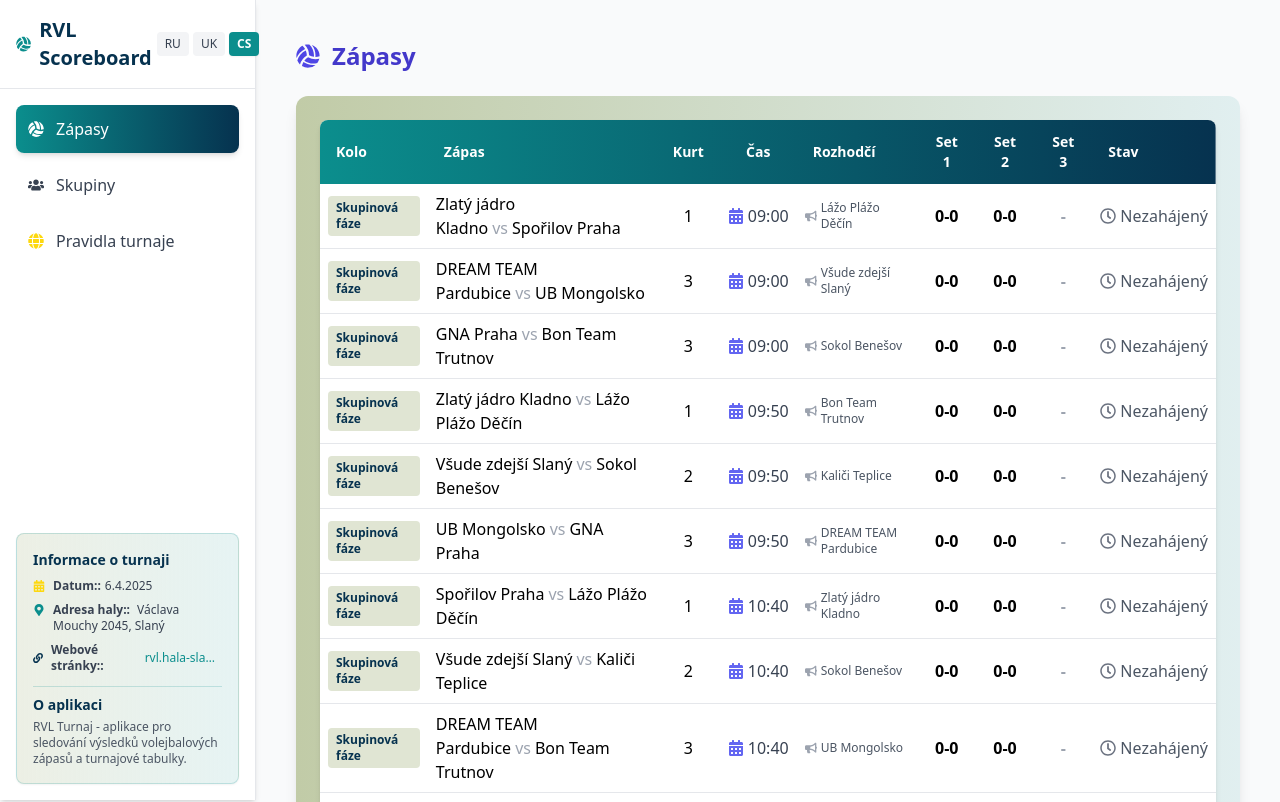
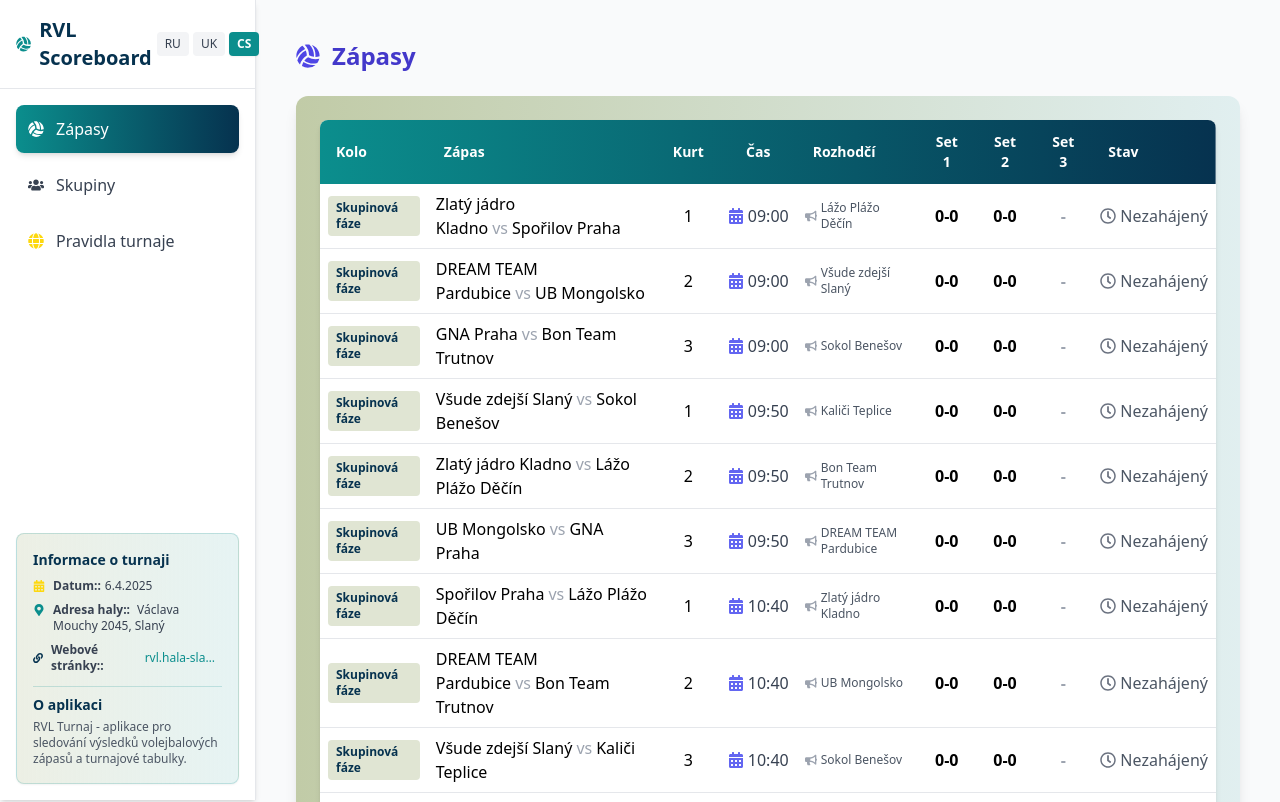
Before and after one commit to badreiko/volleyball-tournament-tracker, a React (Create React App) app: page / in a window 1280 px wide. Shown: the top 802 px of the page. Built offline with nearby package versions, Linux system fonts and the light colour scheme.

Commit message:
Обновление App.js

```diff
--- a/src/App.js
+++ b/src/App.js
@@ -21,27 +21,33 @@ const initialTeams = [
 
 // Начальные данные матчей (убедитесь, что refereeRule здесь не нужны, т.к. выбор ручной)
 const initialMatches = [
-    { id: 'A1-A2', court: 1, time: '09:00', team1: 'A1', team2: 'A2', group: 'A', set1Team1: 0, set1Team2: 0, set2Team1: 0, set2Team2: 0, set3Team1: 0, set3Team2: 0, winner: null, status: 'not_started', round: 'group', refereeTeamCode: 'A3', refereeRule: null },
-    { id: 'A2-A3', court: 1, time: '10:40', team1: 'A2', team2: 'A3', group: 'A', set1Team1: 0, set1Team2: 0, set2Team1: 0, set2Team2: 0, set3Team1: 0, set3Team2: 0, winner: null, status: 'not_started', round: 'group', refereeTeamCode: 'A1', refereeRule: null },
-    { id: 'A1-A3', court: 1, time: '09:50', team1: 'A1', team2: 'A3', group: 'A', set1Team1: 0, set1Team2: 0, set2Team1: 0, set2Team2: 0, set3Team1: 0, set3Team2: 0, winner: null, status: 'not_started', round: 'group', refereeTeamCode: 'C4', refereeRule: null },
-    { id: 'B1-B2', court: 2, time: '09:50', team1: 'B1', team2: 'B2', group: 'B', set1Team1: 0, set1Team2: 0, set2Team1: 0, set2Team2: 0, set3Team1: 0, set3Team2: 0, winner: null, status: 'not_started', round: 'group', refereeTeamCode: 'B3', refereeRule: null },
-    { id: 'B2-B3', court: 2, time: '11:30', team1: 'B2', team2: 'B3', group: 'B', set1Team1: 0, set1Team2: 0, set2Team1: 0, set2Team2: 0, set3Team1: 0, set3Team2: 0, winner: null, status: 'not_started', round: 'group', refereeTeamCode: 'B1', refereeRule: null },
-    { id: 'B1-B3', court: 2, time: '10:40', team1: 'B1', team2: 'B3', group: 'B', set1Team1: 0, set1Team2: 0, set2Team1: 0, set2Team2: 0, set3Team1: 0, set3Team2: 0, winner: null, status: 'not_started', round: 'group', refereeTeamCode: 'B2', refereeRule: null },
-    { id: 'C1-C2', court: 3, time: '09:00', team1: 'C1', team2: 'C2', group: 'C', set1Team1: 0, set1Team2: 0, set2Team1: 0, set2Team2: 0, set3Team1: 0, set3Team2: 0, winner: null, status: 'not_started', round: 'group', refereeTeamCode: 'B1', refereeRule: null },
-    { id: 'C3-C4', court: 3, time: '09:00', team1: 'C3', team2: 'C4', group: 'C', set1Team1: 0, set1Team2: 0, set2Team1: 0, set2Team2: 0, set3Team1: 0, set3Team2: 0, winner: null, status: 'not_started', round: 'group', refereeTeamCode: 'B2', refereeRule: null },
-    { id: 'C1-C3', court: 3, time: '11:30', team1: 'C1', team2: 'C3', group: 'C', set1Team1: 0, set1Team2: 0, set2Team1: 0, set2Team2: 0, set3Team1: 0, set3Team2: 0, winner: null, status: 'not_started', round: 'group', refereeTeamCode: 'A3', refereeRule: null },
-    { id: 'C2-C4', court: 3, time: '11:30', team1: 'C2', team2: 'C4', group: 'C', set1Team1: 0, set1Team2: 0, set2Team1: 0, set2Team2: 0, set3Team1: 0, set3Team2: 0, winner: null, status: 'not_started', round: 'group', refereeTeamCode: 'A2', refereeRule: null },
-    { id: 'C1-C4', court: 3, time: '10:40', team1: 'C1', team2: 'C4', group: 'C', set1Team1: 0, set1Team2: 0, set2Team1: 0, set2Team2: 0, set3Team1: 0, set3Team2: 0, winner: null, status: 'not_started', round: 'group', refereeTeamCode: 'C2', refereeRule: null },
-    { id: 'C2-C3', court: 3, time: '09:50', team1: 'C2', team2: 'C3', group: 'C', set1Team1: 0, set1Team2: 0, set2Team1: 0, set2Team2: 0, set3Team1: 0, set3Team2: 0, winner: null, status: 'not_started', round: 'group', refereeTeamCode: 'C1', refereeRule: null },
-    // Плей-офф матчи - refereeTeamCode будет назначаться вручную
-    { id: 'QF-1A-1C', court: 1, time: '12:30', team1: null, team2: null, group: null, set1Team1: 0, set1Team2: 0, set2Team1: 0, set2Team2: 0, set3Team1: 0, set3Team2: 0, winner: null, status: 'waiting', round: 'quarterfinal', refereeTeamCode: null, refereeRule: null }, // refereeRule '1B' игнорируется
-    { id: 'QF-1B-2C', court: 2, time: '13:20', team1: null, team2: null, group: null, set1Team1: 0, set1Team2: 0, set2Team1: 0, set2Team2: 0, set3Team1: 0, set3Team2: 0, winner: null, status: 'waiting', round: 'quarterfinal', refereeTeamCode: null, refereeRule: null },
-    { id: 'QF-2A-3B', court: 1, time: '12:30', team1: null, team2: null, group: null, set1Team1: 0, set1Team2: 0, set2Team1: 0, set2Team2: 0, set3Team1: 0, set3Team2: 0, winner: null, status: 'waiting', round: 'quarterfinal', refereeTeamCode: null, refereeRule: null }, // refereeRule '3C' игнорируется
-    { id: 'QF-3A-2B', court: 2, time: '12:30', team1: null, team2: null, group: null, set1Team1: 0, set1Team2: 0, set2Team1: 0, set2Team2: 0, set3Team1: 0, set3Team2: 0, winner: null, status: 'waiting', round: 'quarterfinal', refereeTeamCode: null, refereeRule: null }, // refereeRule '4C' игнорируется
-    { id: 'SF-W1-W3', court: 1, time: '14:10', team1: null, team2: null, group: null, set1Team1: 0, set1Team2: 0, set2Team1: 0, set2Team2: 0, set3Team1: 0, set3Team2: 0, winner: null, status: 'waiting', round: 'semifinal', refereeTeamCode: null, refereeRule: null },
-    { id: 'SF-W2-W4', court: 2, time: '14:10', team1: null, team2: null, group: null, set1Team1: 0, set1Team2: 0, set2Team1: 0, set2Team2: 0, set3Team1: 0, set3Team2: 0, winner: null, status: 'waiting', round: 'semifinal', refereeTeamCode: null, refereeRule: null },
-    { id: 'F3-L1-L2', court: 2, time: '15:00', team1: null, team2: null, group: null, set1Team1: 0, set1Team2: 0, set2Team1: 0, set2Team2: 0, set3Team1: 0, set3Team2: 0, winner: null, status: 'waiting', round: 'third_place', refereeTeamCode: null, refereeRule: null },
-    { id: 'F-W1-W2', court: 1, time: '15:10', team1: null, team2: null, group: null, set1Team1: 0, set1Team2: 0, set2Team1: 0, set2Team2: 0, set3Team1: 0, set3Team2: 0, winner: null, status: 'waiting', round: 'final', refereeTeamCode: null, refereeRule: null }
+    // Группа A
+    { id: 'A1-A2', court: 1, time: '09:00', team1: 'A1', team2: 'A2', group: 'A', set1Team1: 0, set1Team2: 0, set2Team1: 0, set2Team2: 0, set3Team1: 0, set3Team2: 0, winner: null, status: 'not_started', round: 'group', refereeTeamCode: 'A3', refereeRule: null }, // Корт 1 - OK
+    { id: 'A2-A3', court: 1, time: '10:40', team1: 'A2', team2: 'A3', group: 'A', set1Team1: 0, set1Team2: 0, set2Team1: 0, set2Team2: 0, set3Team1: 0, set3Team2: 0, winner: null, status: 'not_started', round: 'group', refereeTeamCode: 'A1', refereeRule: null }, // Корт 1 - OK
+    { id: 'A1-A3', court: 2, time: '09:50', team1: 'A1', team2: 'A3', group: 'A', set1Team1: 0, set1Team2: 0, set2Team1: 0, set2Team2: 0, set3Team1: 0, set3Team2: 0, winner: null, status: 'not_started', round: 'group', refereeTeamCode: 'C4', refereeRule: null }, // ИСПРАВЛЕНО: Корт 2 (был 1)
+
+    // Группа B
+    { id: 'B1-B2', court: 1, time: '09:50', team1: 'B1', team2: 'B2', group: 'B', set1Team1: 0, set1Team2: 0, set2Team1: 0, set2Team2: 0, set3Team1: 0, set3Team2: 0, winner: null, status: 'not_started', round: 'group', refereeTeamCode: 'B3', refereeRule: null }, // ИСПРАВЛЕНО: Корт 1 (был 2)
+    { id: 'B2-B3', court: 1, time: '11:30', team1: 'B2', team2: 'B3', group: 'B', set1Team1: 0, set1Team2: 0, set2Team1: 0, set2Team2: 0, set3Team1: 0, set3Team2: 0, winner: null, status: 'not_started', round: 'group', refereeTeamCode: 'B1', refereeRule: null }, // ИСПРАВЛЕНО: Корт 1 (был 2)
+    { id: 'B1-B3', court: 3, time: '10:40', team1: 'B1', team2: 'B3', group: 'B', set1Team1: 0, set1Team2: 0, set2Team1: 0, set2Team2: 0, set3Team1: 0, set3Team2: 0, winner: null, status: 'not_started', round: 'group', refereeTeamCode: 'B2', refereeRule: null }, // ИСПРАВЛЕНО: Корт 3 (был 2)
+
+    // Группа C
+    { id: 'C1-C2', court: 2, time: '09:00', team1: 'C1', team2: 'C2', group: 'C', set1Team1: 0, set1Team2: 0, set2Team1: 0, set2Team2: 0, set3Team1: 0, set3Team2: 0, winner: null, status: 'not_started', round: 'group', refereeTeamCode: 'B1', refereeRule: null }, // ИСПРАВЛЕНО: Корт 2 (был 3)
+    { id: 'C3-C4', court: 3, time: '09:00', team1: 'C3', team2: 'C4', group: 'C', set1Team1: 0, set1Team2: 0, set2Team1: 0, set2Team2: 0, set3Team1: 0, set3Team2: 0, winner: null, status: 'not_started', round: 'group', refereeTeamCode: 'B2', refereeRule: null }, // Корт 3 - OK
+    { id: 'C1-C3', court: 3, time: '11:30', team1: 'C1', team2: 'C3', group: 'C', set1Team1: 0, set1Team2: 0, set2Team1: 0, set2Team2: 0, set3Team1: 0, set3Team2: 0, winner: null, status: 'not_started', round: 'group', refereeTeamCode: 'A3', refereeRule: null }, // Корт 3 - OK
+    { id: 'C2-C4', court: 2, time: '11:30', team1: 'C2', team2: 'C4', group: 'C', set1Team1: 0, set1Team2: 0, set2Team1: 0, set2Team2: 0, set3Team1: 0, set3Team2: 0, winner: null, status: 'not_started', round: 'group', refereeTeamCode: 'A2', refereeRule: null }, // ИСПРАВЛЕНО: Корт 2 (был 3)
+    { id: 'C1-C4', court: 2, time: '10:40', team1: 'C1', team2: 'C4', group: 'C', set1Team1: 0, set1Team2: 0, set2Team1: 0, set2Team2: 0, set3Team1: 0, set3Team2: 0, winner: null, status: 'not_started', round: 'group', refereeTeamCode: 'C2', refereeRule: null }, // ИСПРАВЛЕНО: Корт 2 (был 3)
+    { id: 'C2-C3', court: 3, time: '09:50', team1: 'C2', team2: 'C3', group: 'C', set1Team1: 0, set1Team2: 0, set2Team1: 0, set2Team2: 0, set3Team1: 0, set3Team2: 0, winner: null, status: 'not_started', round: 'group', refereeTeamCode: 'C1', refereeRule: null }, // Корт 3 - OK
+
+    // Плей-офф (судьи назначаются вручную, refereeRule не используется)
+    { id: 'QF-1A-1C', court: 1, time: '12:30', team1: null, team2: null, group: null, set1Team1: 0, set1Team2: 0, set2Team1: 0, set2Team2: 0, set3Team1: 0, set3Team2: 0, winner: null, status: 'waiting', round: 'quarterfinal', refereeTeamCode: null, refereeRule: null }, // Корт 1 - OK
+    { id: 'QF-1B-2C', court: 2, time: '13:20', team1: null, team2: null, group: null, set1Team1: 0, set1Team2: 0, set2Team1: 0, set2Team2: 0, set3Team1: 0, set3Team2: 0, winner: null, status: 'waiting', round: 'quarterfinal', refereeTeamCode: null, refereeRule: null }, // Корт 2 - OK
+    { id: 'QF-2A-3B', court: 2, time: '12:30', team1: null, team2: null, group: null, set1Team1: 0, set1Team2: 0, set2Team1: 0, set2Team2: 0, set3Team1: 0, set3Team2: 0, winner: null, status: 'waiting', round: 'quarterfinal', refereeTeamCode: null, refereeRule: null }, // ИСПРАВЛЕНО: Корт 2 (был 1)
+    { id: 'QF-3A-2B', court: 3, time: '12:30', team1: null, team2: null, group: null, set1Team1: 0, set1Team2: 0, set2Team1: 0, set2Team2: 0, set3Team1: 0, set3Team2: 0, winner: null, status: 'waiting', round: 'quarterfinal', refereeTeamCode: null, refereeRule: null }, // ИСПРАВЛЕНО: Корт 3 (был 2)
+    { id: 'SF-W1-W3', court: 1, time: '14:10', team1: null, team2: null, group: null, set1Team1: 0, set1Team2: 0, set2Team1: 0, set2Team2: 0, set3Team1: 0, set3Team2: 0, winner: null, status: 'waiting', round: 'semifinal', refereeTeamCode: null, refereeRule: null }, // Корт 1 - OK
+    { id: 'SF-W2-W4', court: 2, time: '14:10', team1: null, team2: null, group: null, set1Team1: 0, set1Team2: 0, set2Team1: 0, set2Team2: 0, set3Team1: 0, set3Team2: 0, winner: null, status: 'waiting', round: 'semifinal', refereeTeamCode: null, refereeRule: null }, // Корт 2 - OK
+    { id: 'F3-L1-L2', court: 2, time: '15:00', team1: null, team2: null, group: null, set1Team1: 0, set1Team2: 0, set2Team1: 0, set2Team2: 0, set3Team1: 0, set3Team2: 0, winner: null, status: 'waiting', round: 'third_place', refereeTeamCode: null, refereeRule: null }, // Корт 2 - Оставляем (не подтверждено)
+    { id: 'F-W1-W2', court: 1, time: '15:10', team1: null, team2: null, group: null, set1Team1: 0, set1Team2: 0, set2Team1: 0, set2Team2: 0, set3Team1: 0, set3Team2: 0, winner: null, status: 'waiting', round: 'final', refereeTeamCode: null, refereeRule: null }  // Корт 1 - OK
 ];
 
 
```
